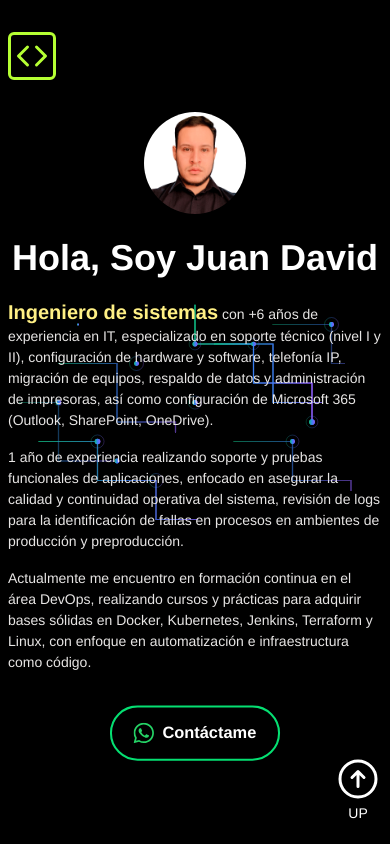
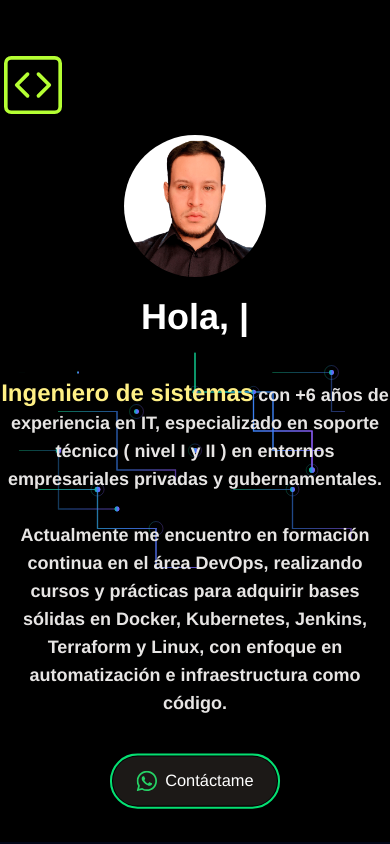
Before and after one commit to jdavid1991/miPortafolio, a React (Vite) app: page / in a window 390 px wide. Shown: the top 844 px of the page. Built offline with nearby package versions, Linux system fonts and the light colour scheme.

Commit message:
Se realizan ajustes de UI en el header y refactorización de codigo

```diff
--- a/src/components/BotonBackStart.jsx
+++ b/src/components/BotonBackStart.jsx
@@ -1,4 +1,8 @@
+import { useEffect, useState } from "react";
+
 export const BotonBackStart = () => {
+  const [visible, setVisible] = useState(false);
+
   const scrollToTop = () => {
     window.scrollTo({
       top: 0,
@@ -6,37 +10,49 @@ export const BotonBackStart = () => {
     });
   };
 
+  useEffect(() => {
+    const onScroll = () => {
+      const scrollY = window.scrollY;
+      const viewportHeight = window.innerHeight;
+
+      // Aparece al llegar a la mitad de la pantalla
+      setVisible(scrollY > viewportHeight * 1);
+    };
+
+    window.addEventListener("scroll", onScroll);
+    return () => window.removeEventListener("scroll", onScroll);
+  }, []);
+
   return (
     <button
       onClick={scrollToTop}
-      className="fixed z-50 bottom-5 sm:bottom-12 right-2 2xl:right-10
-                  rounded-full shadow-md
+      className={`
+        fixed z-50 bottom-5 sm:bottom-12 right-2 2xl:right-10
+        rounded-full shadow-md cursor-pointer
         flex items-center justify-center
-                 transition-transform duration-300 hover:scale-105 active:scale-95 cursor-pointer"
+        transition-all duration-300
+        ${
+          visible
+            ? "opacity-100 scale-100"
+            : "opacity-0 scale-75 pointer-events-none"
+        }
+      `}
       aria-label="Volver arriba"
     >
-      <div>
-
-      <div>
       <svg
         xmlns="http://www.w3.org/2000/svg"
         fill="none"
         viewBox="0 0 24 24"
-          stroke-width="1.5"
+        strokeWidth="1.5"
         stroke="currentColor"
-          class="size-12"
+        className="size-12"
       >
         <path
-            stroke-linecap="round"
-            stroke-linejoin="round"
+          strokeLinecap="round"
+          strokeLinejoin="round"
           d="m15 11.25-3-3m0 0-3 3m3-3v7.5M21 12a9 9 0 1 1-18 0 9 9 0 0 1 18 0Z"
         />
       </svg>
-      </div>
-      <div>
-        <p>UP</p>
-      </div>
-      </div>
     </button>
   );
 };
--- a/src/components/Header.jsx
+++ b/src/components/Header.jsx
@@ -8,18 +8,17 @@ import foto from "/assets/foto.png";
 export const Header = () => {
   return (
     <header>
-      <BackgroundPaths className="bg-black w-full min-h-screen">
       <Fade>
         <div className="">
           {/* nav */}
           <nav>
             <Slide direction="down">
-                <div className="container mx-auto flex justify-between items-center pt-8 p-2">
+              <div className="container mx-auto flex justify-between items-center pt-14 p-1">
                 <div>
                   <svg
                     xmlns="http://www.w3.org/2000/svg"
-                      width={48}
-                      height={48}
+                    width={58}
+                    height={58}
                     fill="currentColor"
                     viewBox="0 0 16 16"
                     className="text-[#B5FF33]"
@@ -54,55 +53,45 @@ export const Header = () => {
           {/* nav */}
 
           {/* información */}
-            <div className="hidden container mx-auto sm:flex 2xl:w-[74%] w-[82%] 2xl:mt-40 mt-25 gap-4">
+          <BackgroundPaths className="flex items-center justify-center w-full flex-col bg-black mt-40 sm:mt-0 mb-45 sm:mb-0">
+            <div className="container mx-auto flex flex-col items-center justify-center">
               <div>
                 <img
                   src={foto}
                   alt="foto"
-                  className="2xl:w-30.5 w-25.5 rounded-full"
+                  className="2xl:w-40 w-35.5 rounded-full"
                   draggable="false"
                   onContextMenu={(e) => e.preventDefault()}
                 />
               </div>
-              <div className="text-white 2xl:text-2xl text-xl 2xl:w-300 w-245 ">
-                <h1 className="2xl:text-5xl text-4xl font-bold">
+              <div className="lg:w-[85%] text-white text-lg sm:text-2xl 2xl:text-3xl mt-5 flex flex-col items-center justify-center text-center">
+                <h1 className="2xl:text-6xl sm:text-5xl text-4xl font-bold">
                   <TypeAnimation
                     sequence={[1000, "Hola,", 600, "Hola, soy Juan David"]}
-                    speed={40}
+                    speed={20}
                     repeat={Infinity}
                   />
                 </h1>
-                <p className="mt-4 text-stone-200">
-                  <span className="text-2xl font-semibold text-yellow-200">
+                <p className="mt-10 text-stone-200 sm:leading-11 font-semibold">
+                  <span className="sm:text-4xl text-2xl font-bold text-yellow-200">
                     Ingeniero de sistemas
                   </span>{" "}
                   con +6 años de experiencia en IT, especializado en soporte
-                  técnico (nivel I y II), configuración de hardware y software,
-                  telefonía IP, migración de equipos, respaldo de datos y
-                  administración de impresoras, así como configuración de
-                  Microsoft 365 (Outlook, SharePoint, OneDrive).
-                </p>
-                <p className="mt-4 text-stone-200">
-                  1 año de experiencia realizando soporte y pruebas funcionales
-                  de aplicaciones, enfocado en asegurar la calidad y continuidad
-                  operativa del sistema, revisión de logs para la identificación
-                  de fallas en procesos en ambientes de producción y
-                  preproducción.
-                </p>
-                <p className="mt-4 text-stone-200">
+                  técnico ( nivel I y II ) en entornos empresariales privadas y
+                  gubernamentales. <br /> <br />
                   Actualmente me encuentro en formación continua en el área
                   DevOps, realizando cursos y prácticas para adquirir bases
                   sólidas en Docker, Kubernetes, Jenkins, Terraform y Linux, con
                   enfoque en automatización e infraestructura como código.
                 </p>
-                <button className="flex flex-wrap items-center justify-center gap-4 md:gap-10 mt-11">
+                <button className="flex justify-center gap-4 md:gap-10 sm:mt-15 mt-10 ">
                   <a
                     href="https://wa.me/573001234567"
                     target="_blank"
                     rel="noopener noreferrer"
                     className="
-                    w-40 py-3
-                    flex items-center justify-center gap-2
+                    w-40 py-3 mx-auto
+                    flex items-center justify-center gap-2 bg-stone-900
                     text-base text-white
                     rounded-full
                     outline-2 outline-green-400 outline-offset-1
@@ -123,80 +112,10 @@ export const Header = () => {
                 </button>
               </div>
             </div>
+          </BackgroundPaths>
           {/* información */}
-
-            {/* MOBILE */}
-            <div className="sm:hidden">
-              <div className="container mx-auto flex justify-center mt-6">
-                <img
-                  src={foto}
-                  alt="foto"
-                  className="w-25.5 rounded-full"
-                  draggable="false"
-                  onContextMenu={(e) => e.preventDefault()}
-                />
-              </div>
-              <div className="p-2 mt-4 ">
-                <h1 className="text-4xl text-white text-center font-bold">
-                  Hola, Soy Juan David
-                </h1>
-                <p className="mt-5 text-stone-200">
-                  <span className="text-xl font-semibold text-yellow-200">
-                    Ingeniero de sistemas
-                  </span>{" "}
-                  con +6 años de experiencia en IT, especializado en soporte
-                  técnico (nivel I y II), configuración de hardware y software,
-                  telefonía IP, migración de equipos, respaldo de datos y
-                  administración de impresoras, así como configuración de
-                  Microsoft 365 (Outlook, SharePoint, OneDrive).
-                </p>
-                <p className="mt-4 text-stone-200">
-                  1 año de experiencia realizando soporte y pruebas funcionales
-                  de aplicaciones, enfocado en asegurar la calidad y continuidad
-                  operativa del sistema, revisión de logs para la identificación
-                  de fallas en procesos en ambientes de producción y
-                  preproducción.
-                </p>
-                <p className="mt-4 text-stone-200">
-                  Actualmente me encuentro en formación continua en el área
-                  DevOps, realizando cursos y prácticas para adquirir bases
-                  sólidas en Docker, Kubernetes, Jenkins, Terraform y Linux, con
-                  enfoque en automatización e infraestructura como código.
-                </p>
-              </div>
-              <div className="mt-7 flex gap-4 text-sm font-bold justify-center ">
-                <button className="flex flex-wrap items-center justify-center gap-4 md:gap-10">
-                  <a
-                    href="https://wa.me/573001234567"
-                    target="_blank"
-                    rel="noopener noreferrer"
-                    className="
-                    w-40 py-3
-                    flex items-center justify-center gap-2
-                    text-base text-white
-                    rounded-full
-                    outline-2 outline-green-400 outline-offset-1
-                    transition-transform
-                    active:scale-95
-                    animate__animated animate__pulse animate__infinite animate__fast"
-                  >
-                    <svg viewBox="0 0 360 362" width="20" height="20">
-                      <path
-                        fill="#25D366"
-                        fillRule="evenodd"
-                        clipRule="evenodd"
-                        d="M307.546 52.566C273.709 18.684 228.706.017 180.756 0 81.951 0 1.538 80.404 1.504 179.235c-.017 31.594 8.242 62.432 23.928 89.609L0 361.736l95.024-24.925c26.179 14.285 55.659 21.805 85.655 21.814h.077c98.788 0 179.21-80.413 179.244-179.244.017-47.898-18.608-92.926-52.454-126.807v-.008Zm-126.79 275.788h-.06c-26.73-.008-52.952-7.194-75.831-20.765l-5.44-3.231-56.391 14.791 15.05-54.981-3.542-5.638c-14.912-23.721-22.793-51.139-22.776-79.286.035-82.14 66.867-148.973 149.051-148.973 39.793.017 77.198 15.53 105.328 43.695 28.131 28.157 43.61 65.596 43.593 105.398-.035 82.149-66.867 148.982-148.982 148.982v.008Zm81.719-111.577c-4.478-2.243-26.497-13.073-30.606-14.568-4.108-1.496-7.09-2.243-10.073 2.243-2.982 4.487-11.568 14.577-14.181 17.559-2.613 2.991-5.226 3.361-9.704 1.117-4.477-2.243-18.908-6.97-36.02-22.226-13.313-11.878-22.304-26.54-24.916-31.027-2.613-4.486-.275-6.91 1.959-9.136 2.011-2.011 4.478-5.234 6.721-7.847 2.244-2.613 2.983-4.486 4.478-7.469 1.496-2.991.748-5.603-.369-7.847-1.118-2.243-10.073-24.289-13.812-33.253-3.636-8.732-7.331-7.546-10.073-7.692-2.613-.13-5.595-.155-8.586-.155-2.991 0-7.839 1.118-11.947 5.604-4.108 4.486-15.677 15.324-15.677 37.361s16.047 43.344 18.29 46.335c2.243 2.991 31.585 48.225 76.51 67.632 10.684 4.615 19.029 7.374 25.535 9.437 10.727 3.412 20.49 2.931 28.208 1.779 8.604-1.289 26.498-10.838 30.228-21.298 3.73-10.46 3.73-19.433 2.613-21.298-1.117-1.865-4.108-2.991-8.586-5.234l.008-.017Z"
-                      />
-                    </svg>
-                    <span>Contáctame</span>
-                  </a>
-                </button>
-              </div>
-            </div>
-            {/* MOBILE */}
         </div>
       </Fade>
-      </BackgroundPaths>
     </header>
   );
 };
```
Lines whose indentation alone changed are shown as unchanged.
